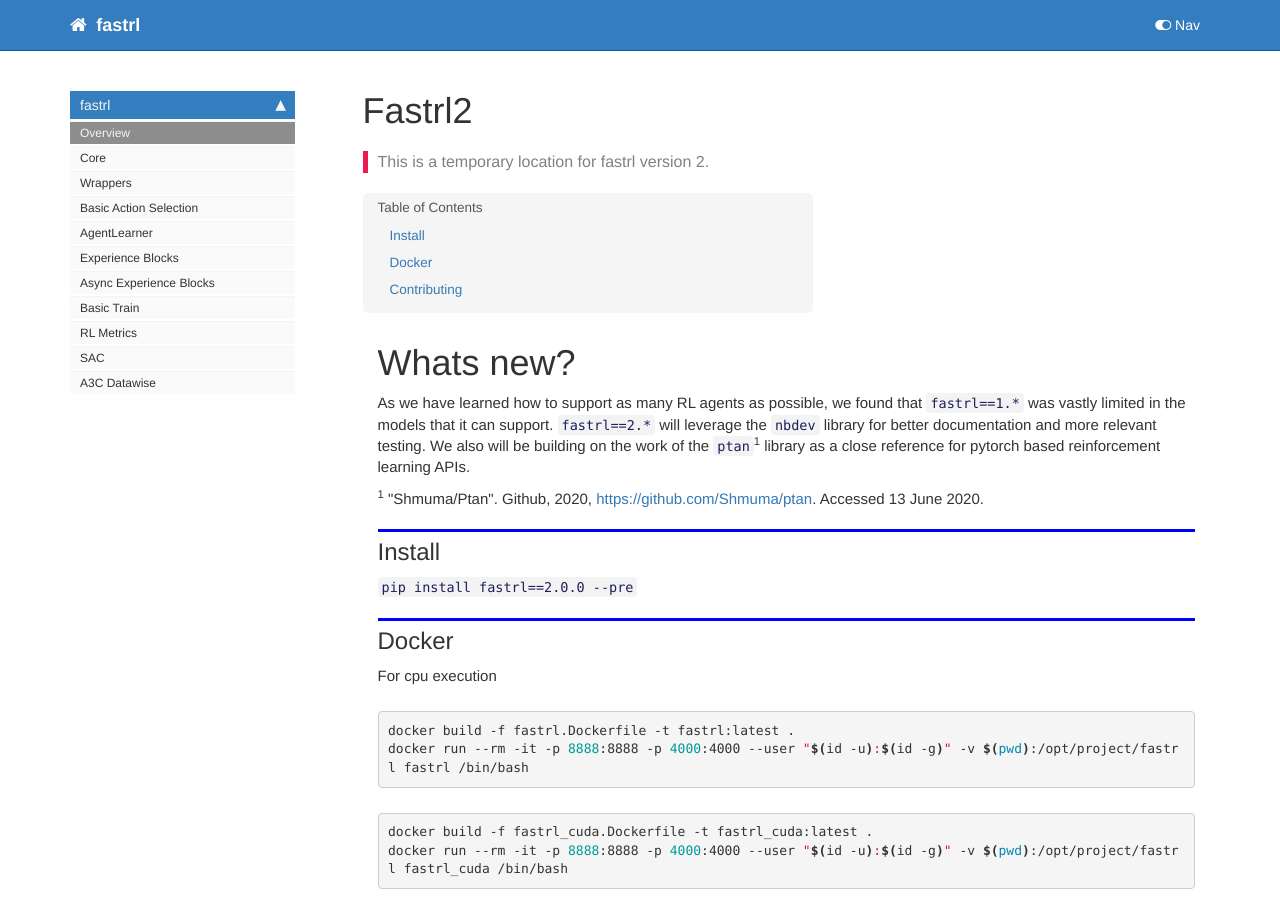
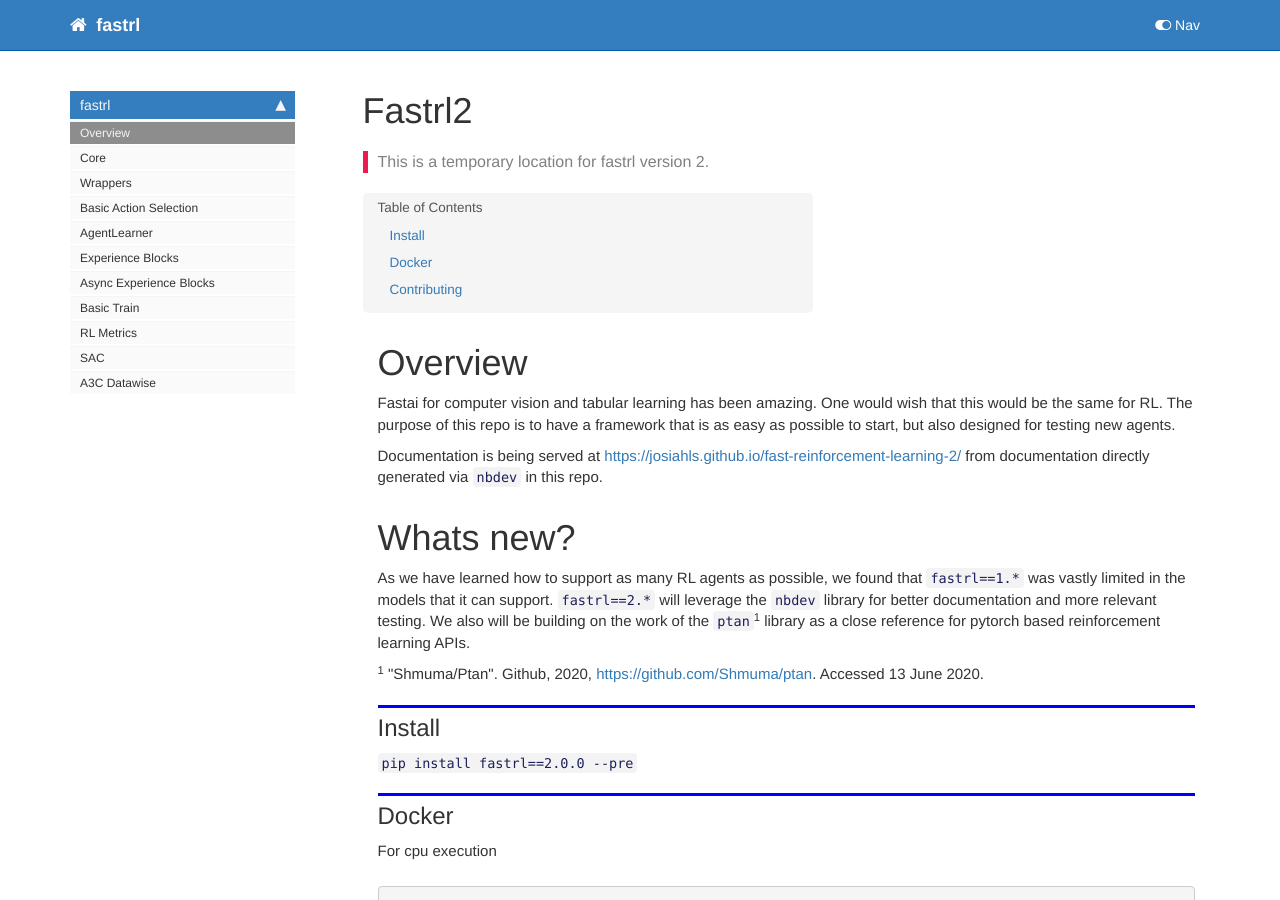
Before and after one commit to josiahls/fast-reinforcement-learning-2, a Jekyll site: the page built from docs/index.html, in a window 1280 px wide and 900 px high. Built offline with Jekyll 4.4.1, drawn with Linux system fonts in a browser that asks for light colours; nearby versions of some CDN libraries; comment, search, counter and statistics services are not loaded.

Commit message:
Fixed: - basic doc issues

```diff
--- a/docs/index.html
+++ b/docs/index.html
@@ -5,8 +5,8 @@
 keywords: fastai
 sidebar: home_sidebar
 
-summary: "This is a temporary location for fastrl version 2. "
-description: "This is a temporary location for fastrl version 2. "
+summary: "This is a temporary location for fastrl version 2."
+description: "This is a temporary location for fastrl version 2."
 nb_path: "nbs/index.ipynb"
 ---
 <!--
@@ -28,6 +28,14 @@
 </div>
     {% endraw %}
 
+<div class="cell border-box-sizing text_cell rendered"><div class="inner_cell">
+<div class="text_cell_render border-box-sizing rendered_html">
+<h1 id="Overview">Overview<a class="anchor-link" href="#Overview"> </a></h1><p>Fastai for computer vision and tabular learning has been amazing. One would wish that this would be the same for RL. The purpose of this repo is to have a framework that is as easy as possible to start, but also designed for testing new agents.</p>
+<p>Documentation is being served  at <a href="https://josiahls.github.io/fast-reinforcement-learning-2/">https://josiahls.github.io/fast-reinforcement-learning-2/</a> from documentation directly generated via <code>nbdev</code> in this repo.</p>
+
+</div>
+</div>
+</div>
 <div class="cell border-box-sizing text_cell rendered"><div class="inner_cell">
 <div class="text_cell_render border-box-sizing rendered_html">
 <h1 id="Whats-new?">Whats new?<a class="anchor-link" href="#Whats-new?"> </a></h1><p>As we have learned how to support as many RL agents as possible, we found that <code>fastrl==1.*</code> was vastly limited in the models that it can support. <code>fastrl==2.*</code> will leverage the <code>nbdev</code> library for better documentation and more relevant testing. We also will be building on the work of the <code>ptan</code><sup>1</sup> library as a close reference for pytorch based reinforcement learning APIs.</p>
```
Also changed, not shown: README.md, 1 other file.
